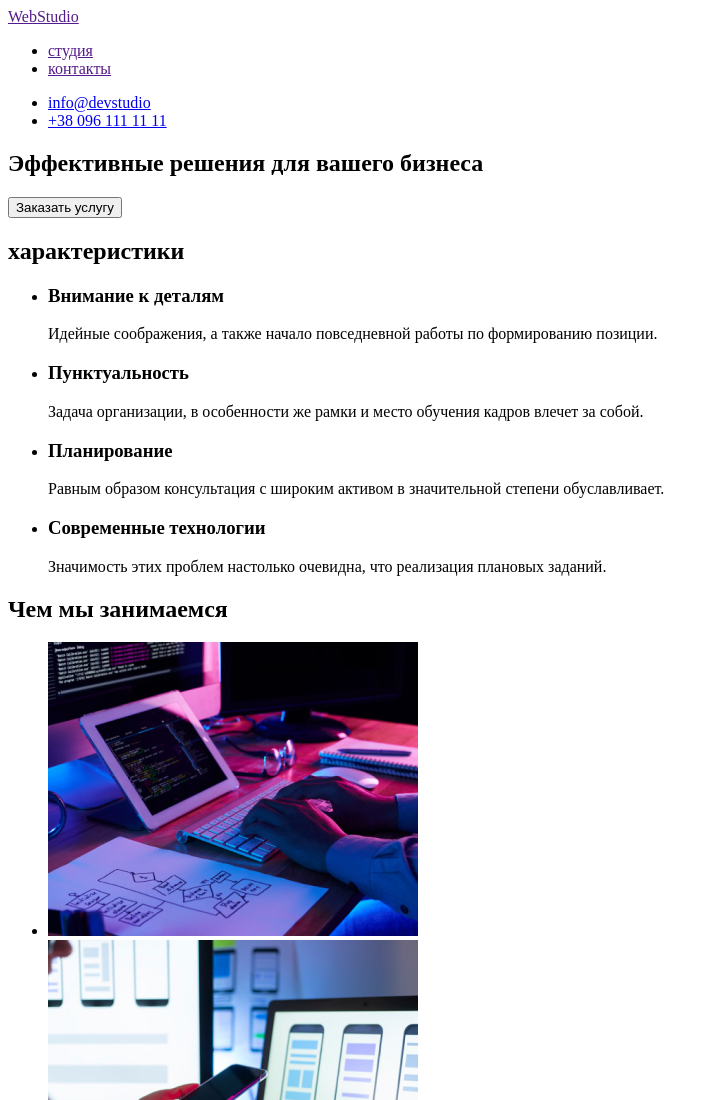
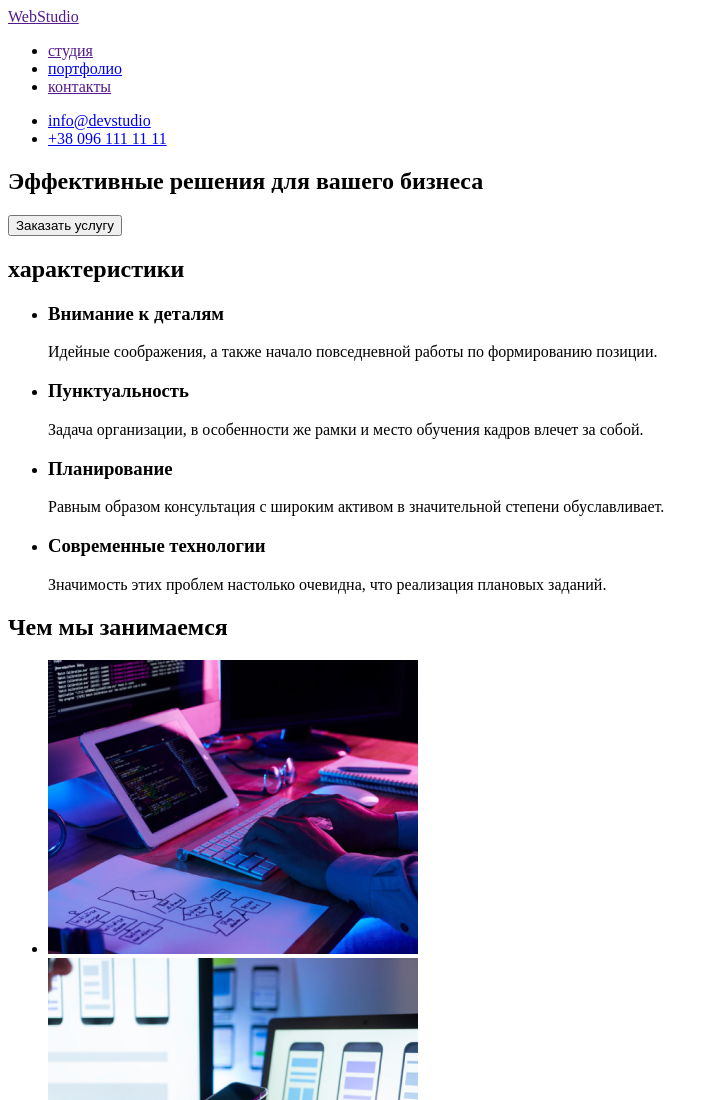
Before and after one commit to osipm/goit-markup-hw-02, a plain HTML site: page index.html in a window 1280 px wide. Shown: the top 1100 px of the page, without its empty margins (0-719 px from the left). Drawn offline with Linux system fonts and the light colour scheme.

Commit message:
pravka2HTML

```diff
--- a/index.html
+++ b/index.html
@@ -12,6 +12,7 @@
       <nav>
         <ul>
           <li><a href="">студия</a></li>
+          <li><a href="./portfolio.html">портфолио</a></li>
           <li><a href="">контакты</a></li>
         </ul>
       </nav>
```
